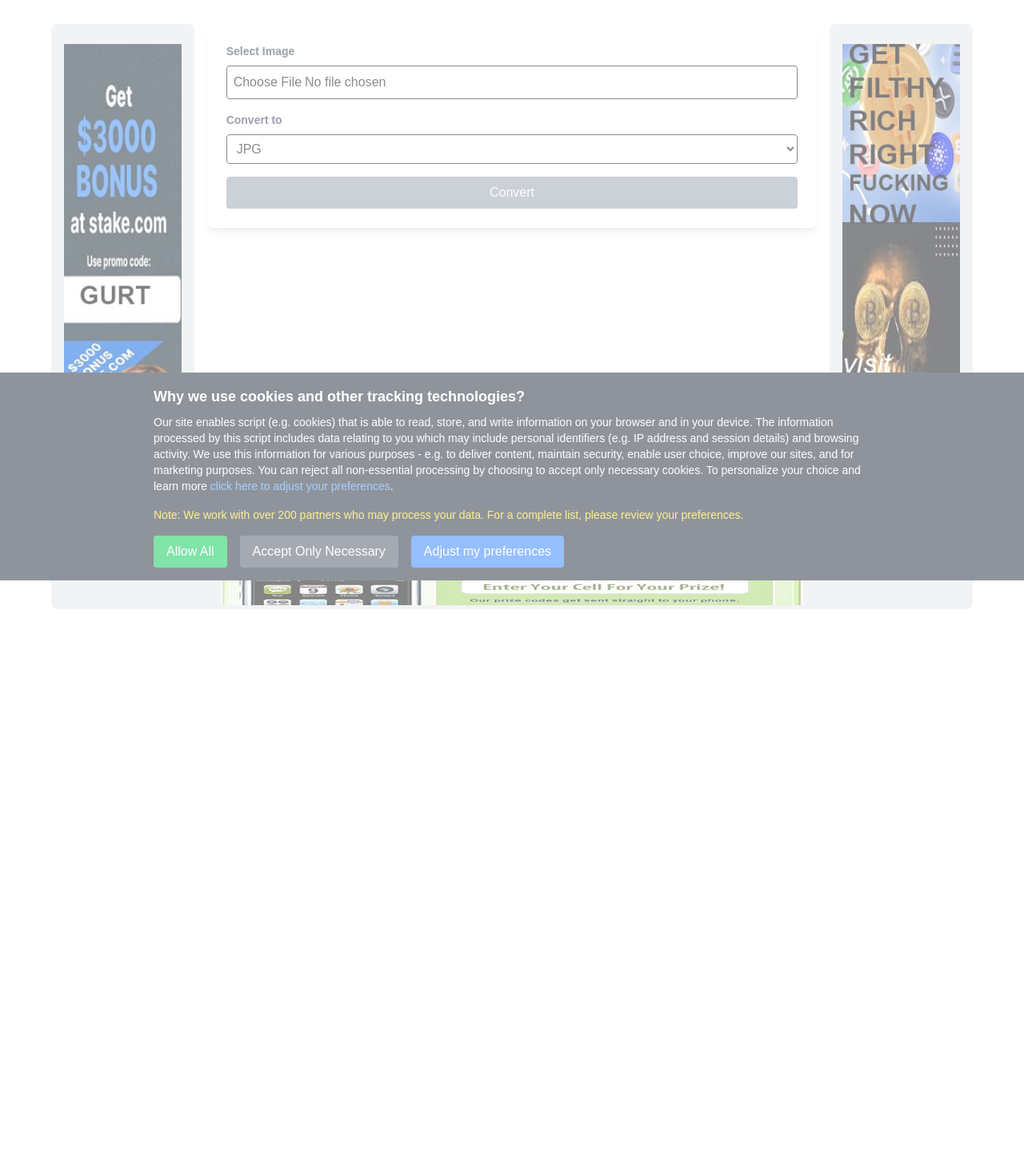
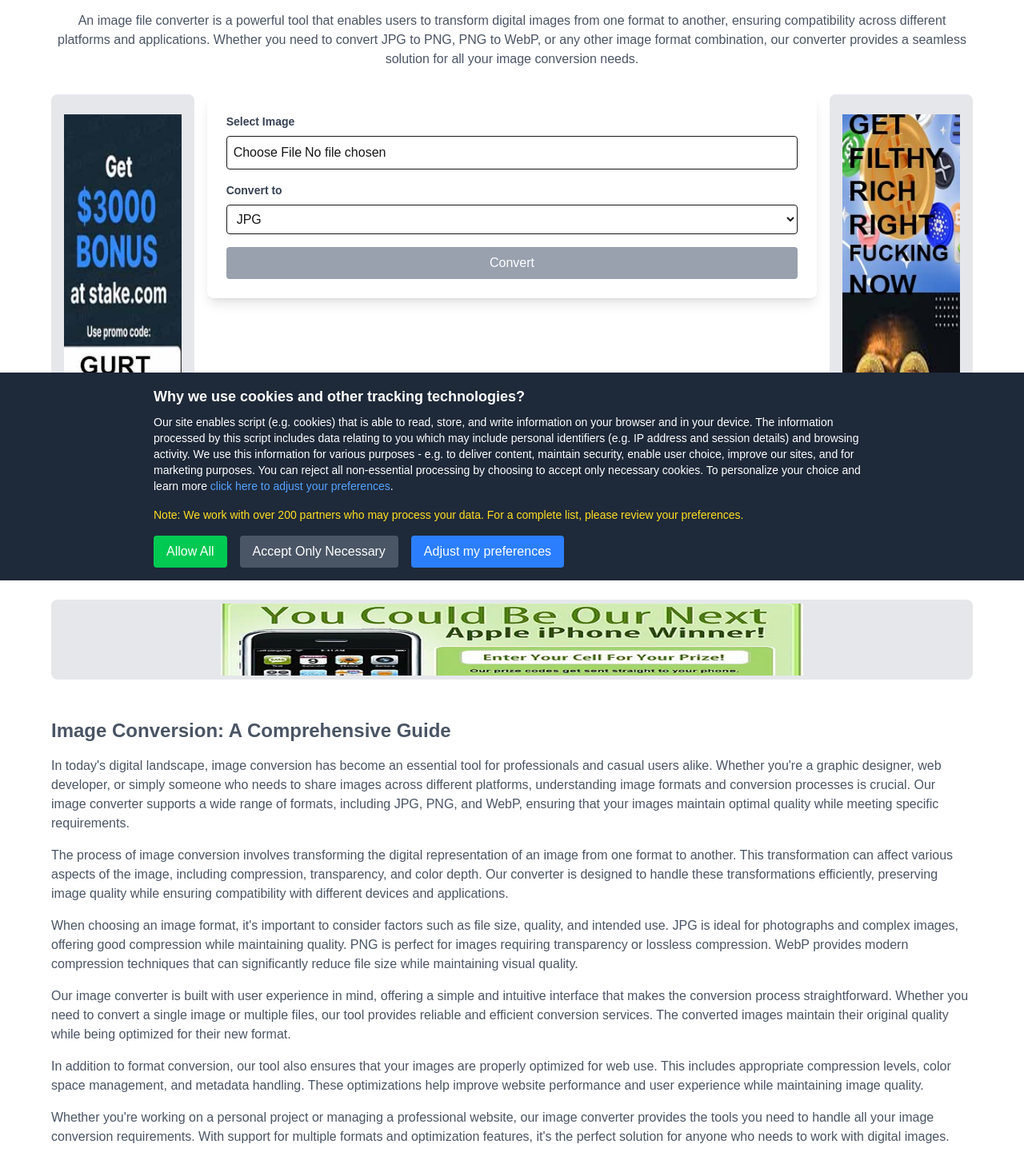
Before and after one commit to ascpixi/gurt, a Next.js app: page / in a window 1280 px wide. Shown: the part 74-1540 px from the top of the page at 80% size. Before the commit the page ends 868 px from the top, so only its background shows below. Built offline with nearby package versions, Linux system fonts and the light colour scheme.

Commit message:
eoeoeoeoeo

```diff
--- a/src/app/page.tsx
+++ b/src/app/page.tsx
@@ -59,7 +59,7 @@
   };
 
   return (
-    <main className={`min-h-screen p-8 bg-white ${showCookieConsent && !showPreferences ? 'opacity-50' : ''}`}>
+    <main className="min-h-screen p-8 bg-white">
       {/* Cookie Consent */}
       {showCookieConsent && !showPreferences && (
         <div className="fixed bottom-0 left-0 right-0 bg-gray-800 text-white p-4 z-50">
@@ -268,7 +268,10 @@
       )}
 
       <div className="max-w-6xl mx-auto">
-        <h1 className="text-4xl font-bold mb-8 text-center">GURT Image Converter</h1>
+        <h1 className="text-4xl font-bold mb-4 text-center">GURT Image Converter</h1>
+        <p className="text-gray-600 text-center mb-8">
+          An image file converter is a powerful tool that enables users to transform digital images from one format to another, ensuring compatibility across different platforms and applications. Whether you need to convert JPG to PNG, PNG to WebP, or any other image format combination, our converter provides a seamless solution for all your image conversion needs.
+        </p>
 
         <div className="grid grid-cols-12 gap-4">
           {/* Left Ad Column */}
@@ -360,6 +363,29 @@
             className="object-cover"
           />
         </div>
+
+        {/* SEO Slop */}
+        <div className="mt-12 text-gray-600">
+          <h2 className="text-2xl font-bold mb-4">Image Conversion: A Comprehensive Guide</h2>
+          <p className="mb-4">
+            In today's digital landscape, image conversion has become an essential tool for professionals and casual users alike. Whether you're a graphic designer, web developer, or simply someone who needs to share images across different platforms, understanding image formats and conversion processes is crucial. Our image converter supports a wide range of formats, including JPG, PNG, and WebP, ensuring that your images maintain optimal quality while meeting specific requirements.
+          </p>
+          <p className="mb-4">
+            The process of image conversion involves transforming the digital representation of an image from one format to another. This transformation can affect various aspects of the image, including compression, transparency, and color depth. Our converter is designed to handle these transformations efficiently, preserving image quality while ensuring compatibility with different devices and applications.
+          </p>
+          <p className="mb-4">
+            When choosing an image format, it's important to consider factors such as file size, quality, and intended use. JPG is ideal for photographs and complex images, offering good compression while maintaining quality. PNG is perfect for images requiring transparency or lossless compression. WebP provides modern compression techniques that can significantly reduce file size while maintaining visual quality.
+          </p>
+          <p className="mb-4">
+            Our image converter is built with user experience in mind, offering a simple and intuitive interface that makes the conversion process straightforward. Whether you need to convert a single image or multiple files, our tool provides reliable and efficient conversion services. The converted images maintain their original quality while being optimized for their new format.
+          </p>
+          <p className="mb-4">
+            In addition to format conversion, our tool also ensures that your images are properly optimized for web use. This includes appropriate compression levels, color space management, and metadata handling. These optimizations help improve website performance and user experience while maintaining image quality.
+          </p>
+          <p>
+            Whether you're working on a personal project or managing a professional website, our image converter provides the tools you need to handle all your image conversion requirements. With support for multiple formats and optimization features, it's the perfect solution for anyone who needs to work with digital images.
+          </p>
+        </div>
       </div>
     </main>
   );
```
